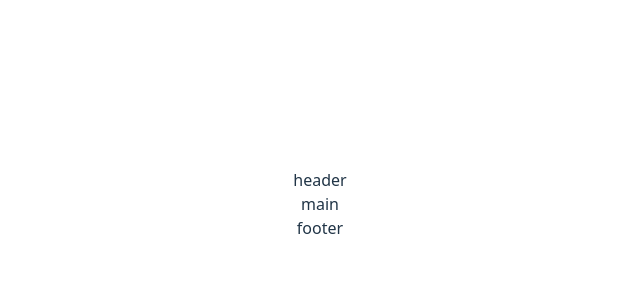
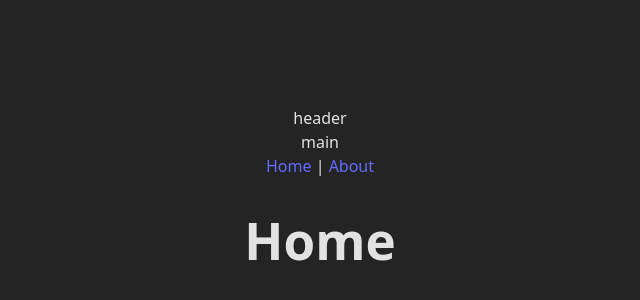
Before and after one commit to angien90/RouteScoute, a Vue app: page / in a window 1280 px wide. Shown: the part 196-496 px from the top of the page, without its empty margins (320-960 px from the left). Built offline with nearby package versions, Linux system fonts and the light colour scheme.

Commit message:
init commit

```diff
--- a/package.json
+++ b/package.json
@@ -9,12 +9,14 @@
     "preview": "vite preview"
   },
   "dependencies": {
-    "vue": "^3.5.22"
+    "vue": "^3.5.22",
+    "vue-router": "^4.5.1"
   },
   "devDependencies": {
     "@types/node": "^24.6.0",
     "@vitejs/plugin-vue": "^6.0.1",
     "@vue/tsconfig": "^0.8.1",
+    "sass": "^1.93.2",
     "typescript": "~5.9.3",
     "vite": "^7.1.7",
     "vue-tsc": "^3.1.0"
--- a/src/App.vue
+++ b/src/App.vue
@@ -11,9 +11,13 @@
   </main>
 
   <footer>
-    footer
+    <nav>
+      <RouterLink to="/">Home</RouterLink> |
+      <RouterLink to="/about">About</RouterLink>
+    </nav>
   </footer>
+  <RouterView />
 </template>
 
-<style scoped>
+<style lang="scss">
 </style>
--- a/src/main.ts
+++ b/src/main.ts
@@ -1,5 +1,7 @@
 import { createApp } from 'vue'
-import './style.css'
 import App from './App.vue'
+import router from './router'
 
-createApp(App).mount('#app')
+import './style.scss'
+
+createApp(App).use(router).mount('#app')
--- a/src/style.css
+++ b/src/style.scss
@@ -1,3 +1,5 @@
+@import "./styles/variables.scss";
+
 :root {
   font-family: system-ui, Avenir, Helvetica, Arial, sans-serif;
   line-height: 1.5;
@@ -30,6 +32,7 @@ body {
   min-height: 100vh;
 }
 
+
 h1 {
   font-size: 3.2em;
   line-height: 1.1;
@@ -46,9 +49,11 @@ button {
   cursor: pointer;
   transition: border-color 0.25s;
 }
+
 button:hover {
   border-color: #646cff;
 }
+
 button:focus,
 button:focus-visible {
   outline: 4px auto -webkit-focus-ring-color;
@@ -64,16 +69,3 @@ button:focus-visible {
   padding: 2rem;
   text-align: center;
 }
-
-@media (prefers-color-scheme: light) {
-  :root {
-    color: #213547;
-    background-color: #ffffff;
-  }
-  a:hover {
-    color: #747bff;
-  }
-  button {
-    background-color: #f9f9f9;
-  }
-}
--- /dev/null
+++ b/src/styles/variables.scss
@@ -0,0 +1,3 @@
+$primary-color: #42b883;
+$secondary-color: #35495e;
+// fler variabler
--- /dev/null
+++ b/src/views/AboutUs.vue
@@ -0,0 +1,3 @@
+<template>
+  <h1>AboutUs</h1>
+</template>
--- /dev/null
+++ b/src/views/HomePage.vue
@@ -0,0 +1,3 @@
+<template>
+  <h1>Home</h1>
+</template>
--- a/vite.config.ts
+++ b/vite.config.ts
@@ -1,7 +1,19 @@
 import { defineConfig } from 'vite'
 import vue from '@vitejs/plugin-vue'
+import path from 'path'
 
-// https://vite.dev/config/
 export default defineConfig({
   plugins: [vue()],
+  resolve: {
+    alias: {
+      '@': path.resolve(__dirname, 'src')
+    }
+  },
+  css: {
+    preprocessorOptions: {
+      scss: {
+        additionalData: `@import "./styles/variables.scss";`
+      }
+    }
+  }
 })
```
Also changed, not shown: src/router/index.ts (added, +17 -0 lines), src/components/Header.vue (added), 2 other files (tests, documents, lock files or other folders).
